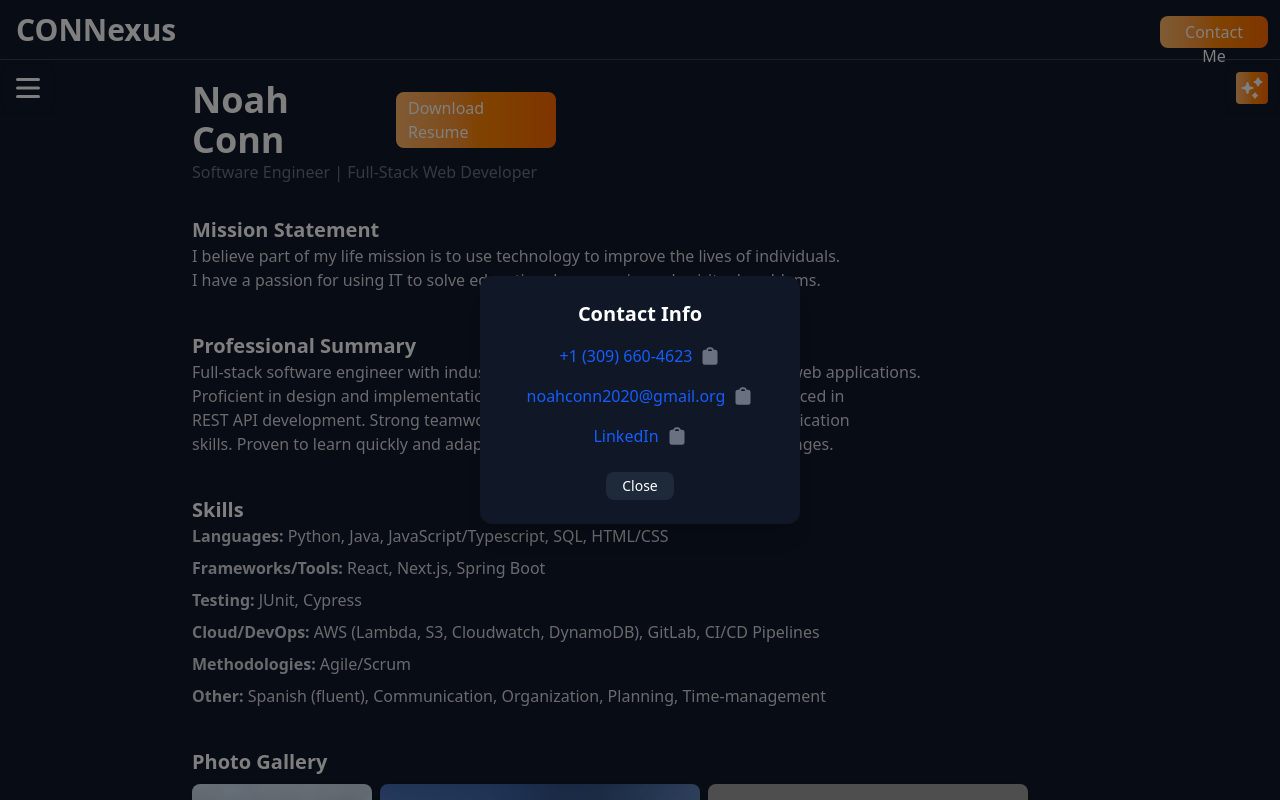
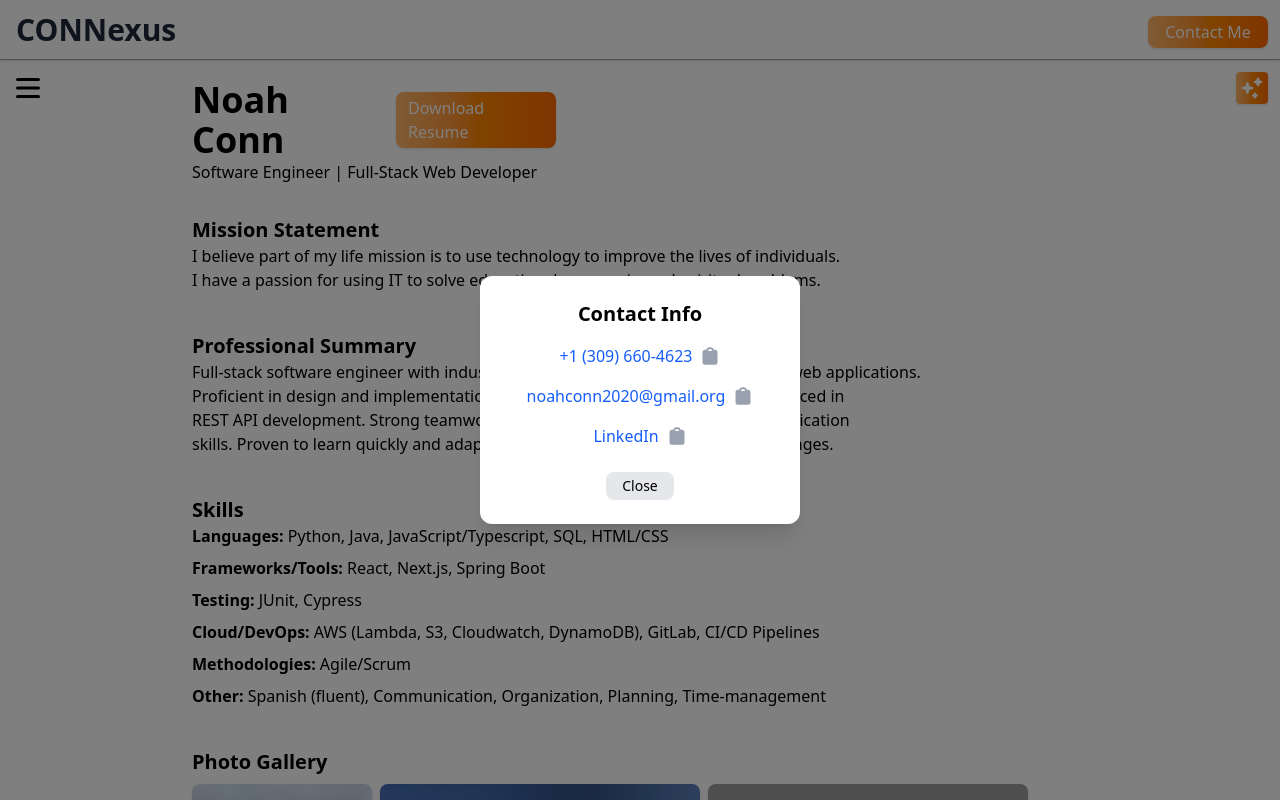
Before and after one commit to noahaconn/my-site, a React (Vite) app in the folder my-site-ui/: page /bio in a window 1280 px wide. Both pictures are taken after a click on the button "Contact Me". Shown: the top 800 px of the page. Built offline with nearby package versions, Linux system fonts and the light colour scheme; grey boxes are pictures that could not be loaded.

Commit message:
Added light mode

```diff
--- a/my-site-ui/src/App.tsx
+++ b/my-site-ui/src/App.tsx
@@ -12,7 +12,7 @@ export default function App() {
 
   return (
     <Router>
-      <div className="flex flex-col bg-gray-900">
+      <div className="flex flex-col bg-white dark:bg-gray-900">
 
         <Topbar sidebarOpen={sidebarOpen} setSidebarOpen={setSidebarOpen} connrOpen={connrOpen} setConnrOpen={setConnrOpen}></Topbar>
         <div className="flex flex-1">
--- a/my-site-ui/src/components/ContactDialog.tsx
+++ b/my-site-ui/src/components/ContactDialog.tsx
@@ -33,17 +33,17 @@ export default function ContactDialog() {
       {/* Trigger */}
       <button
         onClick={() => setOpen(true)}
-        className="fixed rounded-lg right-13 sm:md:lg:right-3 mt-1 h-8 w-27 cursor-pointer bg-gradient-to-r from-orange-300 via-orange-400 to-orange-500 hover:from-orange-400 hover:via-orange-500 hover:to-orange-600 px-3 py-1"
+        className="fixed rounded-lg right-13 sm:md:lg:right-3 mt-1 h-8 w-30 cursor-pointer bg-gradient-to-r text-white from-orange-300 via-orange-400 to-orange-500 hover:from-orange-400 hover:via-orange-500 hover:to-orange-600 shadow-sm px-3 py-1"
       >
         Contact Me
       </button>
 
       {/* Overlay */}
       {open && (
-        <div className="fixed inset-0 flex items-center justify-center bg-black/50 z-100">
+        <div className="fixed inset-0 flex items-center justify-center dark:text-white bg-black/50 z-100">
           <div
             ref={dialogRef}
-            className="bg-gray-900 rounded-xl p-6 shadow-xl w-80 text-center relative"
+            className="rounded-xl p-6 bg-white dark:bg-gray-800 shadow-xl w-80 text-center relative"
           >
             <h2 className="text-xl font-semibold mb-4">Contact Info</h2>
 
@@ -57,7 +57,7 @@ export default function ContactDialog() {
               </a>
 							<button
                 onClick={() => handleCopy(phone)}
-                className="cursor-pointer text-gray-500 hover:text-gray-200 w-5"
+                className="cursor-pointer text-gray-400 dark:text-gray-500 hover:text-gray-300 dark:hover:text-gray-200 w-5"
                 title="Copy phone number"
               >
                 <ClipboardIcon></ClipboardIcon>
@@ -74,7 +74,7 @@ export default function ContactDialog() {
               </a>
               <button
                 onClick={() => handleCopy(email)}
-                className="cursor-pointer text-gray-500 hover:text-gray-200 w-5"
+                className="cursor-pointer text-gray-400 dark:text-gray-500 hover:text-gray-300 dark:hover:text-gray-200 w-5"
                 title="Copy email"
               >
                 <ClipboardIcon></ClipboardIcon>
@@ -93,7 +93,7 @@ export default function ContactDialog() {
               </a>
               <button
                 onClick={() => handleCopy(linkedIn)}
-                className="cursor-pointer text-gray-500 hover:text-gray-200 w-5"
+                className="cursor-pointer text-gray-400 dark:text-gray-500 hover:text-gray-300 dark:hover:text-gray-200 w-5"
                 title="Copy LinkedIn link"
               >
                 <ClipboardIcon></ClipboardIcon>
@@ -103,7 +103,7 @@ export default function ContactDialog() {
             {/* Close */}
             <button
               onClick={() => setOpen(false)}
-              className="cursor-pointer mt-2 px-4 py-1 text-sm bg-gray-800 rounded-lg hover:bg-gray-700"
+              className="cursor-pointer mt-2 px-4 py-1 text-sm bg-gray-200 dark:bg-gray-800 rounded-lg hover:bg-gray-100 dark:hover:bg-gray-700"
             >
               Close
             </button>
@@ -111,7 +111,7 @@ export default function ContactDialog() {
 
           {/* Copied toast */}
           {copied && (
-            <div className="absolute bottom-8 bg-gray-800 text-white text-sm px-3 py-1 rounded-lg shadow">
+            <div className="absolute bottom-8 bg-white dark:bg-gray-800 text-gray-5=700 dark:text-white text-sm px-3 py-1 rounded-lg shadow">
               Contents copied to clipboard
             </div>
           )}
--- a/my-site-ui/src/components/Topbar.tsx
+++ b/my-site-ui/src/components/Topbar.tsx
@@ -12,9 +12,9 @@ type TopbarProps = {
 
 export default function Topbar({ sidebarOpen, setSidebarOpen, connrOpen, setConnrOpen }: TopbarProps) {
   return (
-    <header className="fixed top-0 w-screen h-15 flex bg-gray-900 px-4 py-3 z-80 text-white border-b border-gray-700">
+    <header className="fixed top-0 w-screen h-15 flex px-4 py-3 z-80 bg-white dark:bg-gray-900 border-b border-gray-400 dark:border-gray-700 shadow-sm">
         <SidebarMobile open={sidebarOpen} setOpen={setSidebarOpen}></SidebarMobile>
-        <Link to="/" className="sm:md:lg:ml-0 mt-0 ml-9 text-3xl font-bold">CONNexus</Link>
+        <Link to="/" className="sm:md:lg:ml-0 mt-0 ml-9 text-3xl font-bold text-gray-800 dark:text-white hover:text-gray-500">CONNexus</Link>
         <ContactDialog></ContactDialog>
         <CONNrMobile open={connrOpen} setOpen={setConnrOpen}></CONNrMobile>
     </header>
--- a/my-site-ui/src/components/pages/Bio.tsx
+++ b/my-site-ui/src/components/pages/Bio.tsx
@@ -5,26 +5,26 @@ type BioProps = {
 
 export default function Bio({ openSide, openConnr }: BioProps) {
   return (
-    <main className={`flex ${openSide ? "ml-64" : ""} ${openConnr ? "mr-90" : ""} ${openConnr && !openSide ? "ml-10" : ""} min-h-screen w-screen flex-col items-center overflow-auto mx-auto px-4 bg-gray-900`}>
+    <main className={`flex ${openSide ? "ml-64" : ""} ${openConnr ? "mr-90" : ""} ${openConnr && !openSide ? "ml-10" : ""} min-h-screen w-screen flex-col items-center overflow-auto mx-auto px-4`}>
       <div className="max-w-4xl mt-20 text-left flex-row">
         <div className="flex items-center">
-          <h1 className="flex text-4xl pr-3 w-51 font-bold text-white ">
+          <h1 className="flex text-4xl pr-3 w-51 font-bold dark:text-white ">
             Noah Conn
           </h1>
           <a
             href="/Noah_Conn_Resume.pdf"
             download
-            className="rounded-lg text-white bg-gradient-to-r w-40 from-orange-300 via-orange-400 to-orange-500 hover:from-orange-400 hover:via-orange-500 hover:to-orange-600 px-3 h-auto py-1"
+            className="rounded-lg text-white bg-gradient-to-r w-40 from-orange-300 via-orange-400 to-orange-500 hover:from-orange-400 hover:via-orange-500 hover:to-orange-600 shadow-sm px-3 h-auto py-1"
             >
             Download Resume
           </a>
         </div>
-        <h2 className="mb-8 text-gray-500">
+        <h2 className="mb-8 dark:text-gray-500">
           Software Engineer | Full-Stack Web Developer
         </h2>
 
-      <div className="text-gray-300 mb-10 text-md">
-        <h2 className="text-white text-xl font-bold">
+      <div className="dark:text-gray-300 mb-10 text-md">
+        <h2 className="dark:text-white text-xl font-bold">
           Mission Statement
         </h2>
         <p className="sm:md:lg:text-balance max-sm:text-justify">
@@ -33,8 +33,8 @@ export default function Bio({ openSide, openConnr }: BioProps) {
       </div>
 
       {/* PROFESSIONAL SUMMARY */}
-      <div className="text-gray-300 mb-10 text-md">
-        <h2 className="text-white text-xl font-bold">
+      <div className="dark:text-gray-300 mb-10 text-md">
+        <h2 className="dark:text-white text-xl font-bold">
           Professional Summary
         </h2>
         <p className="sm:md:lg:text-balance max-sm:text-justify">
@@ -43,8 +43,8 @@ export default function Bio({ openSide, openConnr }: BioProps) {
       </div>
 
       {/* SKILLS */}
-      <div className="text-gray-300 mb-10 text-md">
-        <h2 className="text-white text-xl font-bold">
+      <div className="dark:text-gray-300 mb-10 text-md">
+        <h2 className="dark:text-white text-xl font-bold">
           Skills
         </h2>
         <ul>
@@ -58,12 +58,12 @@ export default function Bio({ openSide, openConnr }: BioProps) {
       </div>
 
       {/* GALLERY */}
-      <div className="text-gray-300 mb-2 text-md">
-        <h2 className="text-white text-xl font-bold">
+      <div className="dark:text-gray-300 mb-2 text-md">
+        <h2 className="dark:text-white text-xl font-bold">
           Photo Gallery
         </h2>
       </div>
-      <div className="flex flex-wrap gap-2 justify-left">
+      <div className="flex flex-wrap gap-2 justify-left mb-10">
         <img src="/ISU.jpg" alt="Me at ISU" className="h-60 object-contain rounded-lg shadow"></img>
         <img src="/DomeoftheRock.jpg" alt="Me at Dome of the Rock" className="h-60 object-contain rounded-lg shadow"></img>
         <img src="/My_Woman.jpg" alt="Me and my fiancee, Mary" className="h-60 object-contain rounded-lg shadow"></img>
--- a/my-site-ui/src/components/web/CONNrWeb.tsx
+++ b/my-site-ui/src/components/web/CONNrWeb.tsx
@@ -51,34 +51,34 @@ export default function CONNrWeb({ open, setOpen }: CONNrProps) {
     <div>
       {/* Sidebar */}
       {open && (
-        <aside className={`fixed right-0 mt-15 h-full w-90 border-l bg-gray-900 border-gray-700 text-white z-50 hidden sm:md:lg:block`}>
-          <div className="flex items-center p-4 border-b border-gray-700">
+        <aside className={`fixed right-0 pt-15 h-full w-90 border-l bg-white dark:bg-gray-900 border-gray-400 dark:border-gray-700 text-white shadow-lg shadow-amber-400 z-50 hidden sm:md:lg:block`}>
+          <div className="flex items-center p-4 border-b border-gray-400 dark:border-gray-700">
             <button
               onClick={() => setOpen(false)}
               className="w-6 h-6"
             >
-              <ChevronRightIcon className="cursor-pointer"></ChevronRightIcon>
+              <ChevronRightIcon className="cursor-pointer text-gray-600 dark:text-white"></ChevronRightIcon>
             </button>
             <div className="ml-3">
               <h2 className="text-xl font-bold bg-gradient-to-r from-orange-400 via-orange-500 to-orange-600 bg-clip-text text-transparent">CONNr</h2>
-              <h3 className="text-gray-400 text-sm">Noah's AI Assistant</h3>
+              <h3 className="text-gray-600 dark:text-gray-400 text-sm">Noah's AI Assistant</h3>
             </div>
           </div>
-          <div className="flex flex-col overflow-y-auto h-full [scrollbar-color:#4b5563_#111827] [scrollbar-width:thin] pb-50 max-w-2xl mx-auto bg-gray-900">
-            <div className="px-2 py-4 space-y-3">
+          <div className="flex flex-col overflow-y-auto h-full [scrollbar-color:#4b5563_#111827] [scrollbar-width:thin] pb-50 max-w-2xl mx-auto">
+            <div className="px-2 py-4 space-y-3 text-black">
               {messages.map((m, i) => (
                 <div
                   key={i}
                   className={`p-3 rounded-xl ${
                     m.role === "user"
-                      ? "bg-gray-800 self-end justify-self-end text-right"
-                      : "text-gray-300 self-start text-left"
+                      ? "bg-gray-200  dark:text-white dark:bg-gray-800 self-end justify-self-end text-right"
+                      : "dark:text-gray-300 self-start text-left"
                   }`}
                 >
                   {m.content}
                 </div>
               ))}
-              {loading && <div className="px-2 text-gray-400">Thinking...</div>}
+              {loading && <div className="px-2 text-gray-600 dark:text-gray-400">Thinking...</div>}
             </div>
 
             <form
@@ -90,12 +90,12 @@ export default function CONNrWeb({ open, setOpen }: CONNrProps) {
                 value={input}
                 onChange={(e) => setInput(e.target.value)}
                 placeholder="Ask about Noah Conn..."
-                className="flex-1 bg-gray-800 rounded-3xl px-4 py-2 focus:outline-none "
+                className="flex-1 text-black bg-gray-200 dark:text-white dark:bg-gray-800 rounded-3xl px-4 py-2 shadow-2xl focus:outline-none "
               />
               <button
                 type="submit"
                 disabled={loading}
-                className="bg-gradient-to-r cursor-pointer from-orange-400 via-orange-500 to-orange-600 text-white px-2 py-2 rounded-3xl disabled:bg-gray-400"
+                className="bg-gradient-to-r cursor-pointer shadow-xl from-orange-400 via-orange-500 to-orange-600 text-white px-2 py-2 rounded-3xl disabled:bg-gray-400"
               >
                 <ArrowUpIcon className="w-6"></ArrowUpIcon>
               </button>
@@ -108,7 +108,7 @@ export default function CONNrWeb({ open, setOpen }: CONNrProps) {
       {!open && (
         <button
           onClick={() => setOpen(true)}
-          className="fixed top-15 p-2 w-12 h-12 mx-1 my-1 right-0 z-10 rounded text-white shadow cursor-pointer hidden sm:md:lg:block"
+          className="fixed top-15 w-8 h-8 m-3 right-0 z-10 text-white shadow-sm cursor-pointer hidden sm:md:lg:block"
         >
           <SparklesIcon className="cursor-pointer bg-gradient-to-r from-orange-300 via-orange-400 to-orange-500 hover:from-orange-400 hover:via-orange-500 hover:to-orange-600 text-white rounded p-1"></SparklesIcon>
         </button>
--- a/my-site-ui/src/components/web/SidebarWeb.tsx
+++ b/my-site-ui/src/components/web/SidebarWeb.tsx
@@ -13,21 +13,21 @@ export default function SidebarWeb({ open, setOpen }: SidebarProps) {
     <div>
       {/* Sidebar */}
       {open && (
-        <aside className={`fixed left-0 sm:md:lg:top-15 ${open ? 'h-full' : ''} w-full sm:md:lg:w-64 border-r bg-gray-900 border-gray-700 text-white z-60 hidden sm:md:lg:block`}>
-          <div className="flex items-center justify-between p-4 border-b border-gray-700">
+        <aside className={`fixed left-0 pt-15 ${open ? 'h-full' : ''} w-64 border-r bg-white dark:bg-gray-900 border-gray-400 text-gray-700 dark:border-gray-700 dark:text-white z-60 hidden shadow-lg sm:md:lg:block`}>
+          <div className="flex items-center justify-between p-4 border-b border-gray-400 dark:border-gray-700">
             <h2 className="text-lg font-bold">Contents</h2>
             <button
               onClick={() => setOpen(false)}
               className="w-6 h-6"
             >
-              <ChevronLeftIcon className="cursor-pointer"></ChevronLeftIcon>
+              <ChevronLeftIcon className="cursor-pointer text-gray-600 dark:text-white"></ChevronLeftIcon>
             </button>
           </div>
           <nav className="p-4 space-y-2">
-            <Link to="/" className="block rounded px-2 py-1 hover:bg-gray-800">
+            <Link to="/" className="block rounded px-2 py-1 hover:bg-gray-200 dark:hover:bg-gray-800">
               Home
             </Link>
-            <Link to="/bio" className="block rounded px-2 py-1 hover:bg-gray-800">
+            <Link to="/bio" className="block rounded px-2 py-1 hover:bg-gray-200 dark:hover:bg-gray-800">
               Bio
             </Link>
             <Link to="#" className="block rounded px-2 py-1">
@@ -41,7 +41,7 @@ export default function SidebarWeb({ open, setOpen }: SidebarProps) {
       {!open && (
         <button
           onClick={() => setOpen(true)}
-          className="fixed sm:md:lg:top-15 top-1 p-2 w-12 h-12 mx-1 my-1 z-10 rounded text-white cursor-pointer shadow hidden sm:md:lg:block"
+          className="fixed top-15 w-8 h-8 m-3 z-10 text-gray-90 hover:text-gray-500 dark:text-white cursor-pointer hidden sm:md:lg:block"
         >
           <Bars3Icon></Bars3Icon>
         </button>
```
Also changed, not shown: my-site-ui/src/components/mobile/CONNrMobile.tsx (+11 -11 lines), my-site-ui/src/components/mobile/SidebarMobile.tsx (+6 -6 lines), my-site-ui/src/components/pages/Home.tsx (+4 -4 lines).
